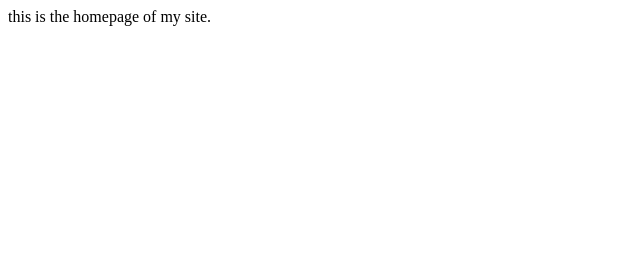
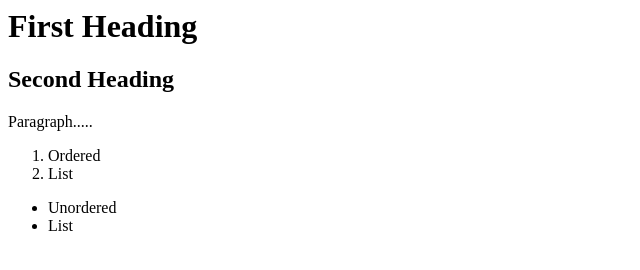
Before and after one commit to Zy-Tate/IT-3203, a plain HTML site: page index.html in a window 1280 px wide. Shown: the whole page, without its empty margins (0-640 px from the left). Drawn offline with Linux system fonts and the light colour scheme.

Commit message:
first code

```diff
--- a/index.html
+++ b/index.html
@@ -1 +1,15 @@
-this is the homepage of my site.
+<html>
+    <body>
+        <h1>First Heading</h1>
+        <h2>Second Heading</h2>
+        <p>Paragraph.....</p>
+        <ol>
+            <li>Ordered</li>
+            <li>List</li>
+        </ol>
+        <ul>
+            <li>Unordered</li>
+            <li>List</li>
+        </ul>
+    </body>
+</html>
```
